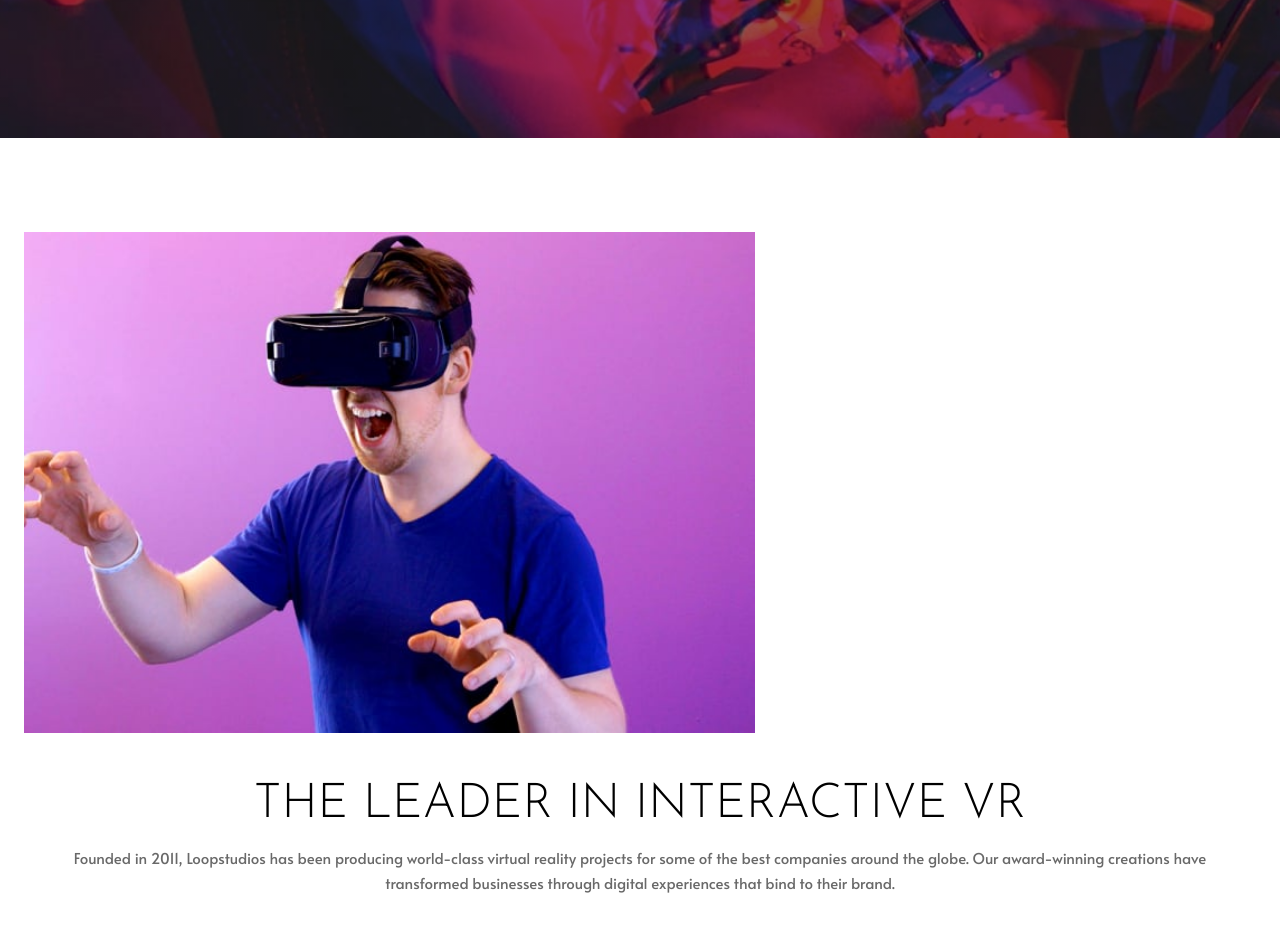
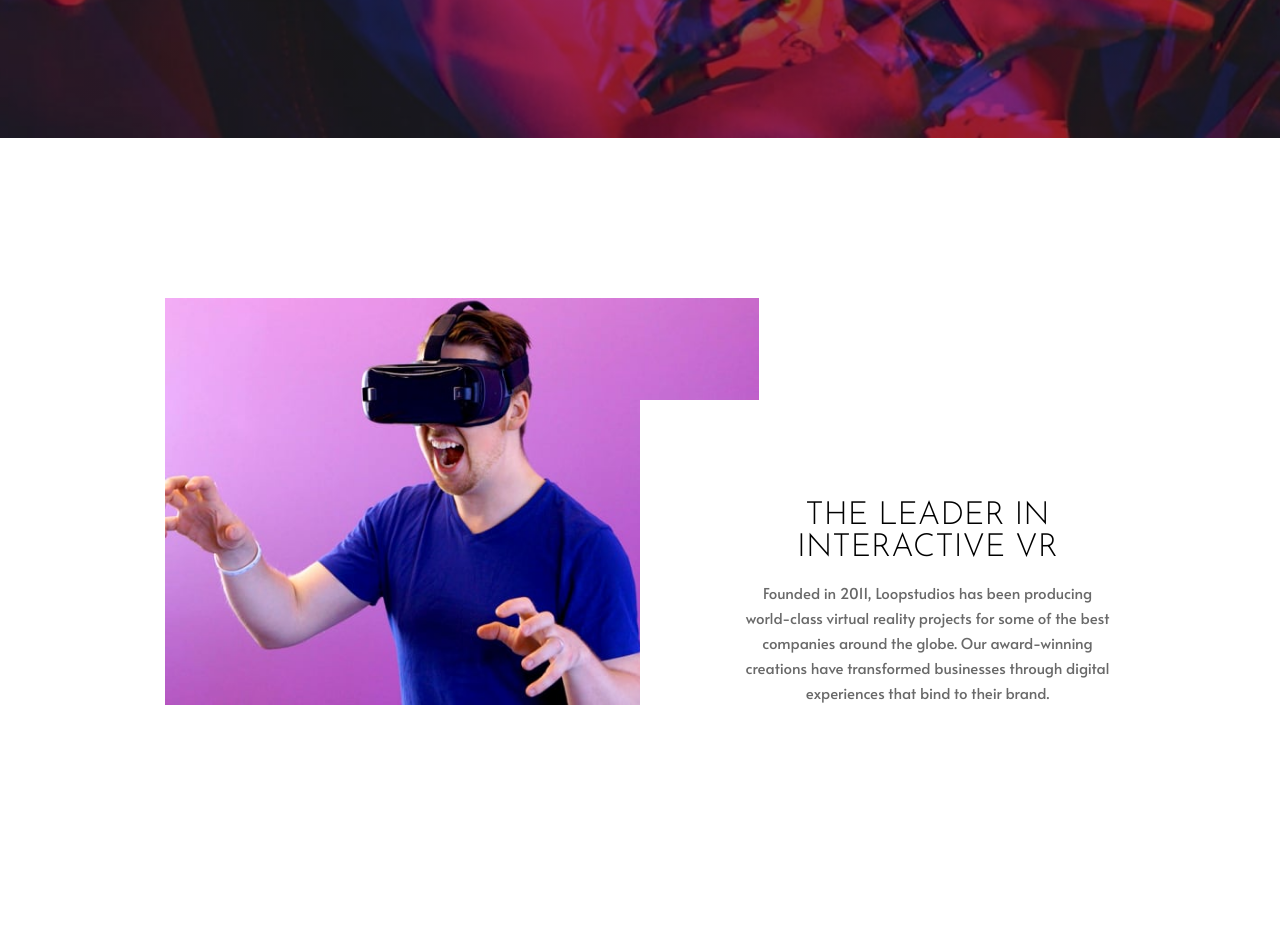
Before and after one commit to delroscol98/Loopstudios-Landing-Page, a website: page index.html in a window 1280 px wide. Shown: the part 640-1572 px from the top of the page. After the commit the page ends 1505 px from the top, so only its background shows below. Drawn offline with Linux system fonts and the light colour scheme.

Commit message:
leader responsive

```diff
--- a/sass/layout/leader.scss
+++ b/sass/layout/leader.scss
@@ -3,9 +3,25 @@
   display: grid;
   gap: 4.8rem;
 
+  @media screen and (min-width: 50em) {
+    grid-template-columns: repeat(2, 1fr);
+    align-items: center;
+  }
+
+  @media screen and (min-width: 64em) {
+    grid-template-columns: repeat(8, 1fr);
+    gap: 0;
+    padding: 16rem 16.5rem;
+  }
+
   &__image {
     width: 100%;
     max-width: 73.1rem;
+
+    @media screen and (min-width: 64em) {
+      grid-column: 1 / 6;
+      grid-row: 1/1;
+    }
   }
 
   &__text-container {
@@ -13,10 +29,26 @@
     display: grid;
     gap: 1.6rem;
     padding: 0 2.4rem;
+
+    @media screen and (min-width: 64em) {
+      grid-column: 5 / 9;
+      grid-row: 1/1;
+      background-color: $white;
+      align-self: end;
+      padding: 3rem 0 0 3rem;
+    }
+
+    @media screen and (min-width: 78.125em) {
+      padding: 10rem 0 0 10rem;
+    }
   }
 
   &__heading {
-    font-size: clamp(3.2rem, 8.5333333333vw, 4.8rem);
+    font-size: 3.2rem;
+
+    @media screen and (min-width: 90em) {
+      font-size: 4.8rem;
+    }
   }
 
   &__paragraph {
```
Also changed, not shown: css/style.css.
